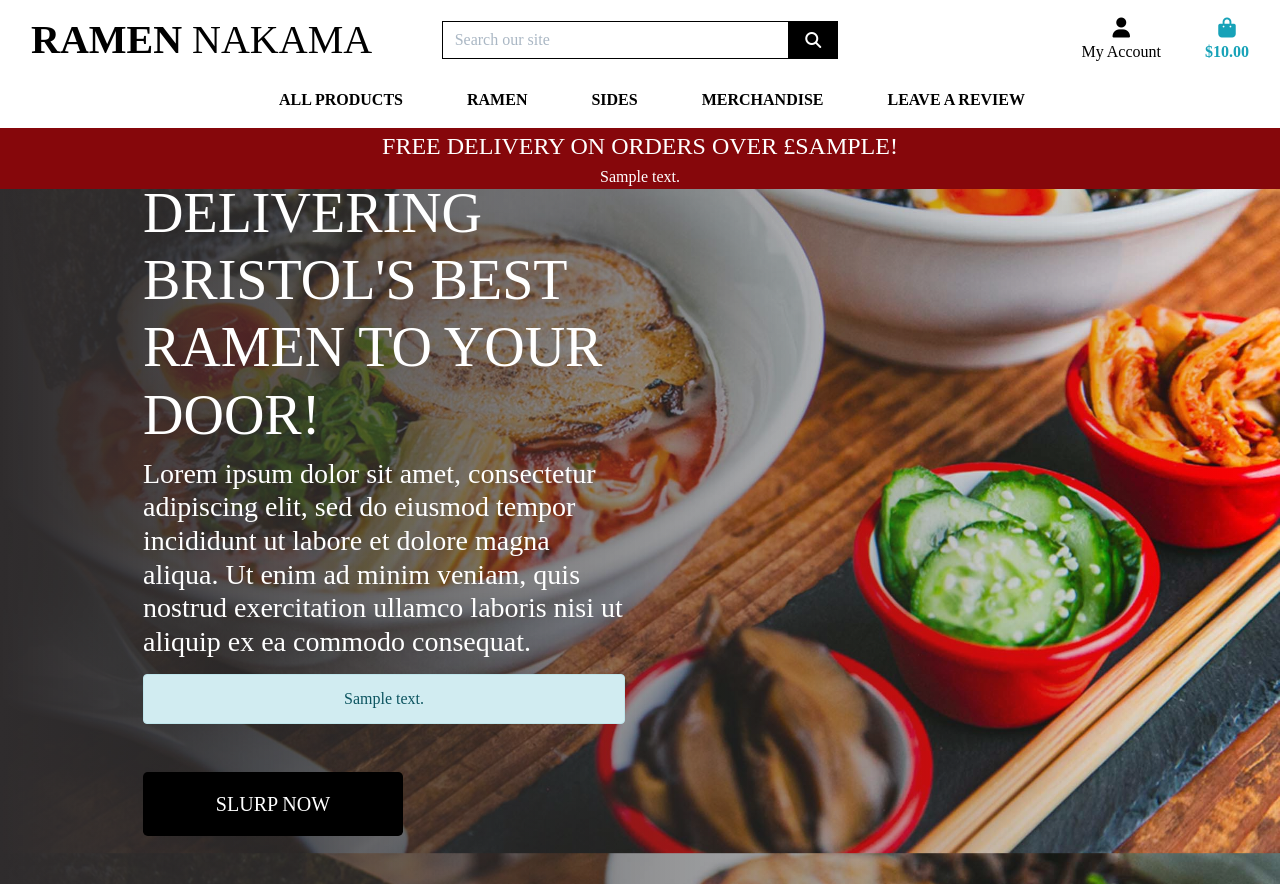
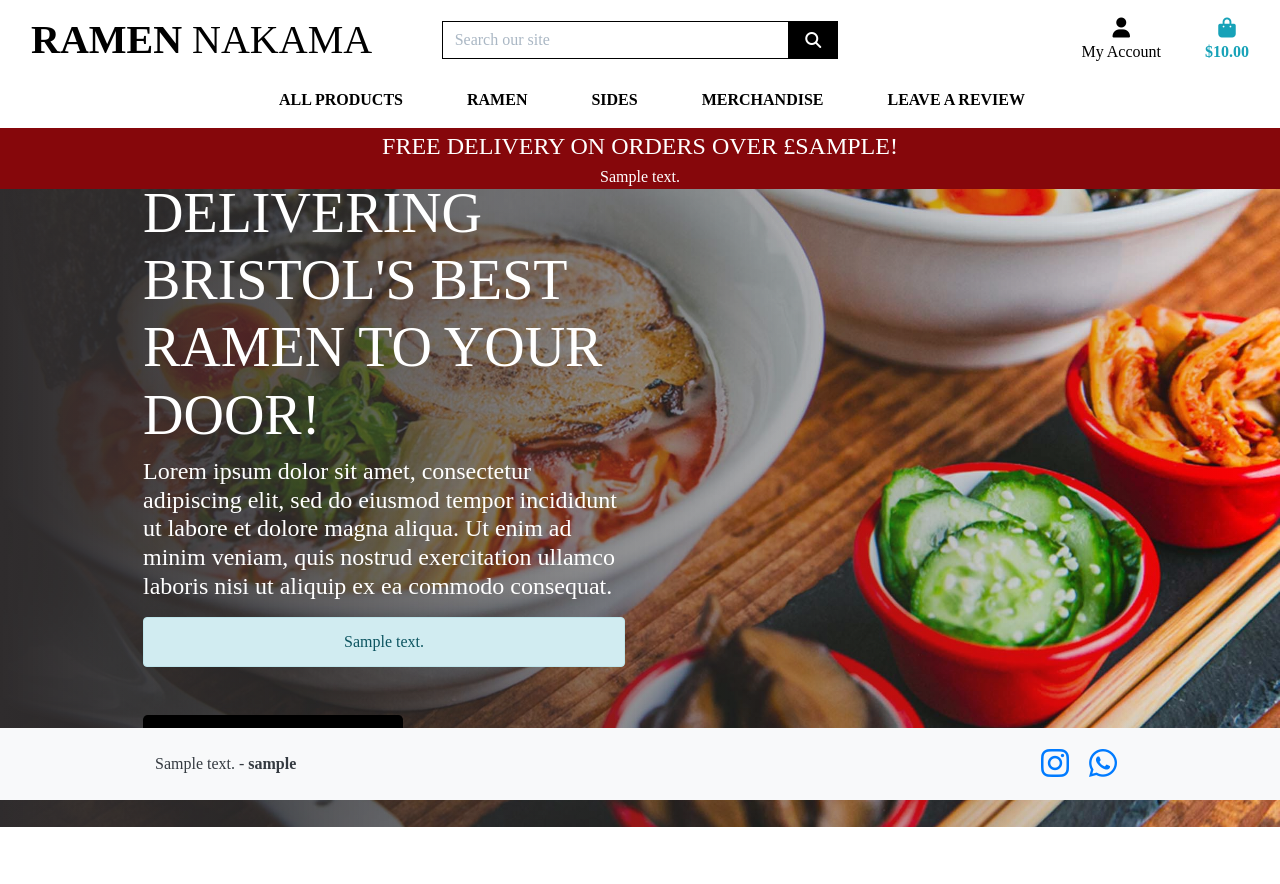
Before and after one commit to p-coughlan/ramen_nakama, a Django app: template home/templates/home/index.html in a window 1280 px wide. After the commit the page ends 827 px from the top, so only its background shows below. Run offline with Django 3.2, Linux system fonts and the light colour scheme; the template is opened without the code that fills it: most values are stand-ins (such as "Sample title", 1, 10 or a date in 2020); some libraries are stand-ins or nearby versions.

Commit message:
Add approved reviews functionality with ticker display in footer

```diff
--- a/home/templates/home/index.html
+++ b/home/templates/home/index.html
@@ -17,9 +17,9 @@
                 <h1 class="display-4 logo-font text-white">
                     <strong>Delivering Bristol's Best Ramen to your Door!</strong>
                 </h1>
-                <h3 class="text-white">
+                <h4 class="text-white">
                     Lorem ipsum dolor sit amet, consectetur adipiscing elit, sed do eiusmod tempor incididunt ut labore et dolore magna aliqua. Ut enim ad minim veniam, quis nostrud exercitation ullamco laboris nisi ut aliquip ex ea commodo consequat.
-                </h3>
+                </h4>
                 {% if order_window %}
                     <div class="alert alert-info text-center my-3">
                         {{ order_window.ordering_message }}
--- a/milestone_4/settings.py
+++ b/milestone_4/settings.py
@@ -96,6 +96,7 @@ TEMPLATES = [
                 'django.template.context_processors.media',
                 'bag.contexts.bag_contents', # custom context processor
                 'ordercontrol.context_processors.order_status', # custom context processor
+                'reviews.context_processors.approved_reviews', # custom context processor
             ],
             'builtins': [
                 'crispy_forms.templatetags.crispy_forms_tags',
--- a/reviews/admin.py
+++ b/reviews/admin.py
@@ -1,8 +1,13 @@
 from django.contrib import admin
 from .models import Review
+
+def approve_reviews(modeladmin, request, queryset):
+    queryset.update(approved=True)
+approve_reviews.short_description = "Approve selected reviews"
 
 @admin.register(Review)
 class ReviewAdmin(admin.ModelAdmin):
     list_display = ('user', 'created_at', 'approved')
     list_filter = ('approved', 'created_at')
     search_fields = ('user__username', 'review_text')
+    actions = [approve_reviews]
--- /dev/null
+++ b/reviews/context_processors.py
@@ -0,0 +1,5 @@
+from .models import Review
+# This context processor fetches all approved reviews from the database and makes them available in the template context.
+def approved_reviews(request):
+    reviews = Review.objects.filter(approved=True).order_by('-created_at')
+    return {'approved_reviews': reviews}
--- a/static/css/base.css
+++ b/static/css/base.css
@@ -195,6 +195,10 @@ input[name='q']::placeholder {
     overflow-y: auto;
 }
 
+.hidden-review {
+    display: none;
+}
+
 /* -------------------------------- Media Queries */
 
 /* Slightly larger container on xl screens */
@@ -348,3 +352,18 @@ input[name='q']::placeholder {
         padding: .25rem .5rem !important;
     }
 }
+
+/* Media query for footer */
+@media (min-width: 992px) {
+    footer {
+      position: fixed;
+      bottom: 0;
+      left: 0;
+      right: 0;
+      z-index: 1000;
+      background-color: #f8f9fa; /* ensure background matches your design */
+    }
+    body {
+      padding-bottom: 60px; /* adjust this value to your footer's height */
+    }
+  }
--- a/templates/base.html
+++ b/templates/base.html
@@ -27,6 +27,8 @@
   {% block corejs %}
   <!-- Add your kit code -->
   <script src="https://kit.fontawesome.com/e54e191223.js" crossorigin="anonymous"></script>
+  <!-- Script for review ticker below - Necessary? -->
+  <script src="https://code.jquery.com/jquery-3.6.0.min.js"></script>
   <script src="https://cdn.jsdelivr.net/npm/jquery@3.5.1/dist/jquery.min.js"
     integrity="sha256-9/aliU8dGd2tb6OSsuzixeV4y/faTqgFtohetphbbj0=" crossorigin="anonymous"></script>
   <script src="https://cdn.jsdelivr.net/npm/popper.js@1.16.0/dist/umd/popper.min.js"
@@ -157,10 +159,55 @@
   {% block content %}
   {% endblock %}
 
+  <footer class="container-fluid bg-light text-dark py-3">
+    <div class="container">
+      <div class="row align-items-center">
+        <!-- Reviews Column: Hidden on mobile, visible on large screens -->
+        <div class="col-12 col-lg-8 d-none d-lg-block">
+          {% if approved_reviews %}
+            <div id="review-ticker" class="bg-light py-2">
+              {% for review in approved_reviews %}
+                <div class="review-item {% if not forloop.first %}hidden-review{% endif %}">
+                  {{ review.review_text }} - <strong>{{ review.user.username }}</strong>
+                </div>
+              {% endfor %}
+            </div>
+          {% else %}
+            <p class="text-center">No reviews available.</p>
+          {% endif %}
+        </div>
+        <!-- Social Media Links Column: Always visible, centered on mobile and right-aligned on large screens -->
+        <div class="col-12 col-lg-4 text-center text-lg-right mt-3 mt-lg-0">
+          <a href="https://www.instagram.com/yourhandle" target="_blank" class="mx-2">
+            <i class="fab fa-instagram fa-2x"></i>
+          </a>
+          <a href="https://wa.me/yourwhatsappnumber" target="_blank" class="mx-2">
+            <i class="fab fa-whatsapp fa-2x"></i>
+          </a>
+        </div>
+      </div>
+    </div>
+  </footer>
+
+
   {% block postloadjs %}
 
   <script type="text/javascript">
     $('.toast').toast('show');
+  </script>
+
+  <script>
+    $(document).ready(function() {
+        var items = $('#review-ticker .review-item');
+        var current = 0;
+        function showNextReview() {
+            items.eq(current).fadeOut(1000, function() {
+                current = (current + 1) % items.length;
+                items.eq(current).fadeIn(1000);
+            });
+        }
+        setInterval(showNextReview, 5000); // Cycle every 5 seconds.
+    });
   </script>
 
   {% endblock %}
```
